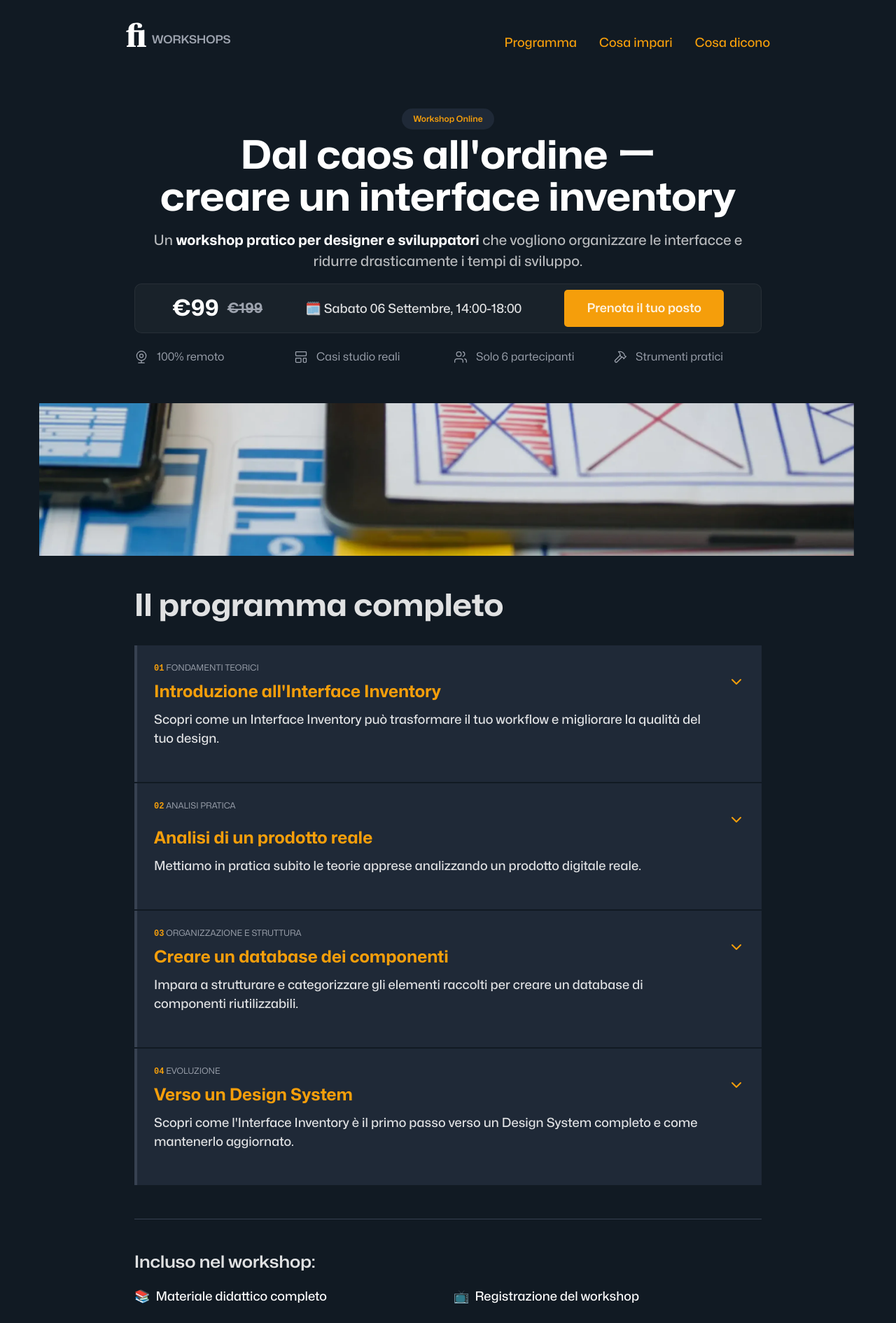
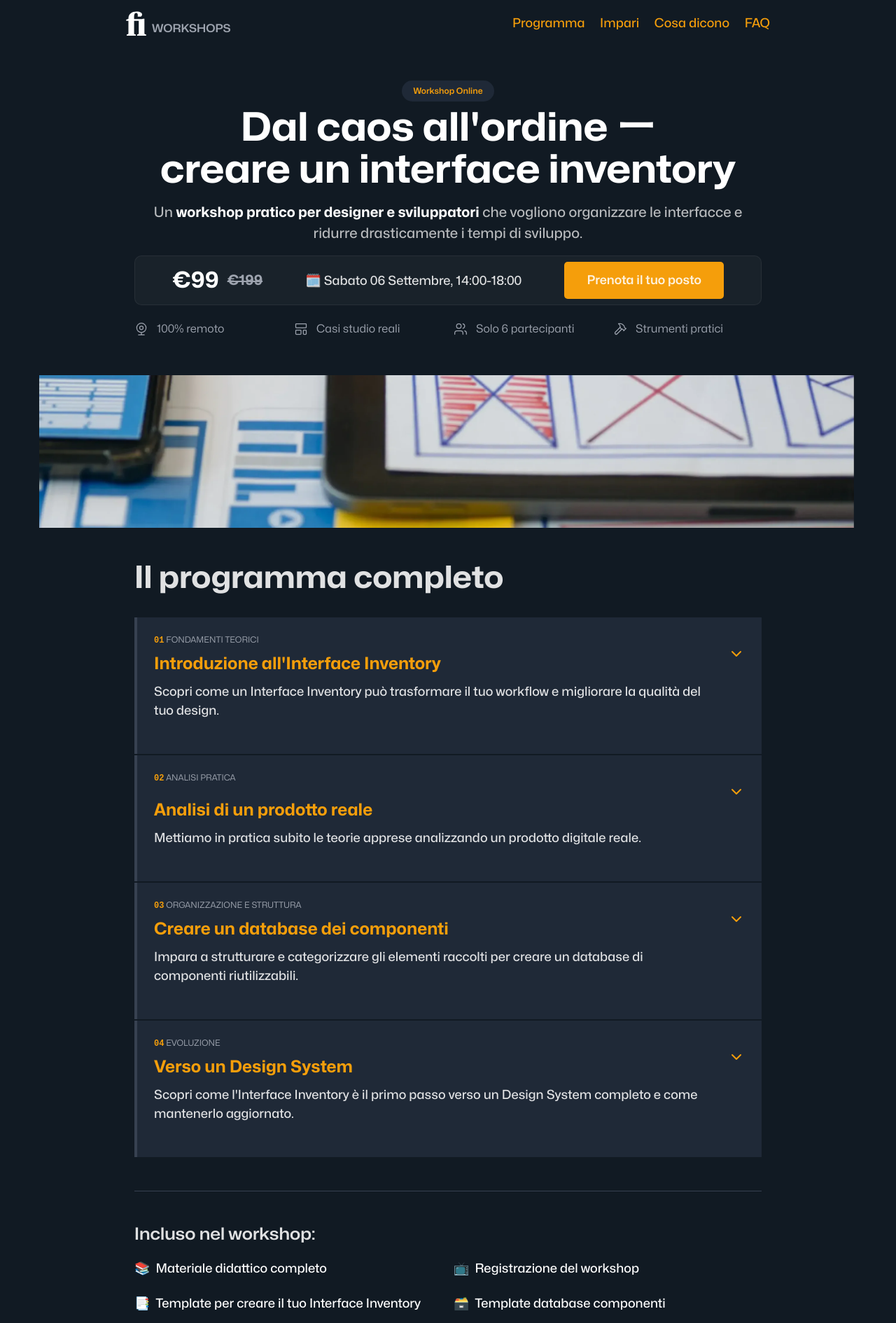
Before and after one commit to zetareticoli/fi, a Jekyll site: the page built from _workshops/interface-inventory/index.md, in a window 1280 px wide. Shown: the top 1890 px of the page at 70% size. Built offline with Jekyll 4.4.1, drawn with Linux system fonts in a browser that asks for light colours; some web fonts are replaced; comment, search, counter and statistics services are not loaded.

Commit message:
refactor: header and nav

```diff
--- a/_workshops/interface-inventory/index.md
+++ b/_workshops/interface-inventory/index.md
@@ -11,20 +11,23 @@
 <div class="inner">
   <header class="header flex">
 
-    <a class="logo" href="/">
+    <a class="logo justify-center" href="/">
       <img alt="Francesco Improta" src="/img/logo.svg" class="mr-xs">
       <span>Workshops</span>
     </a>
     <nav class="nav">
-      <ul class="nav__list flex m-none list-none">
+      <ul class="nav__list flex space-between m-none list-none">
         <li class="m-none">
-          <a class="nav__item text-emphasis" href="#details">Programma</a>
+          <a class="nav__item" href="#details">Programma</a>
         </li>
         <li class="m-none">
-          <a class="nav__item text-emphasis" href="#learn">Cosa impari</a>
+          <a class="nav__item" href="#learn">Impari</a>
         </li>
         <li class="m-none">
-          <a class="nav__item text-emphasis" href="#testimonials">Cosa dicono</a>
+          <a class="nav__item" href="#testimonials">Cosa dicono</a>
+        </li>
+        <li class="m-none">
+          <a class="nav__item" href="#faq">FAQ</a>
         </li>
       </ul>
     </nav>
--- a/css/workshop.scss
+++ b/css/workshop.scss
@@ -26,11 +26,6 @@ body {
 
 .header {
   margin: 1rem;
-  background: var(--background);
-  padding: 1rem 0;
-  flex-direction: row;
-  align-items: flex-start;
-  justify-content: space-between;
 
   @media screen and (min-width: 960px) {
     margin: 1rem 0;
@@ -40,27 +35,31 @@ body {
 .logo {
   display: flex;
   align-items: flex-end;
-  justify-content: center;
   font-size: 1rem;
   font-weight: 600;
   text-transform: uppercase;
   color: var(--text-light);
   font-stretch: var(--stretch-wide);
+
+  img {
+    margin-left: 0;
+  }
+
 }
 
-.nav {
-  width: auto;
+// .nav {
+//   width: auto;
 
-  &__list {
-    gap: 1rem;
-    flex-direction: column;
-    margin-top: 1rem;
-    @media screen and (min-width: 768px) {
-      flex-direction: row;
-      gap: 2rem;
-    }
-  }
-}
+//   &__list {
+//     gap: 1rem;
+//     flex-direction: column;
+//     margin-top: 1rem;
+//     @media screen and (min-width: 768px) {
+//       flex-direction: row;
+//       gap: 2rem;
+//     }
+//   }
+// }
 
 .hero {
   position: relative;
@@ -208,9 +207,12 @@ body {
 
 .benefits-grid {
   display: grid;
-  grid-template-columns: repeat(auto-fit, 1fr);
+  grid-template-columns: repeat(auto-fill, 1fr);
   margin: 2rem 0;
   gap: 2rem;
+  @media screen and (min-width: 768px) {
+    grid-template-columns: repeat(2, 1fr);
+  }
 }
 
 .benefit-card {
```
